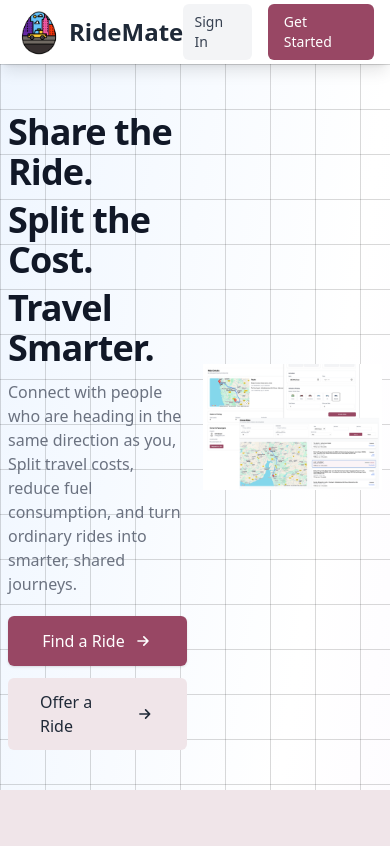
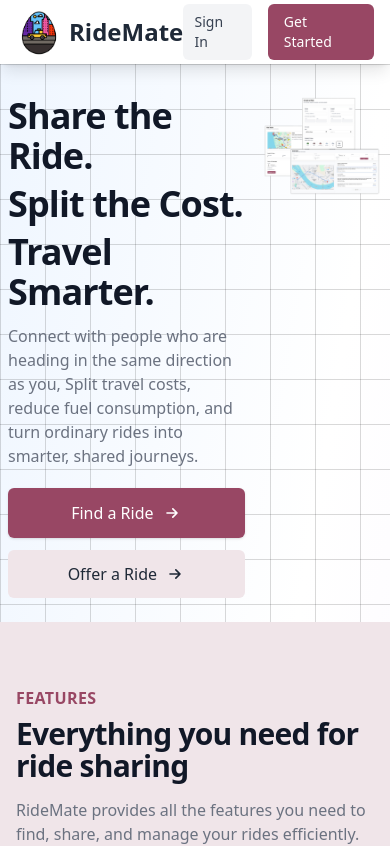
Before and after one commit to ArthSonani/RideMate, a Next.js app: page / in a window 390 px wide. Shown: the top 846 px of the page. Built offline with nearby package versions, Linux system fonts and the light colour scheme; no server answers.

Commit message:
create and home page update

```diff
--- a/app/login/page.jsx
+++ b/app/login/page.jsx
@@ -38,7 +38,7 @@ export default function LoginPage() {
   };
 
   return (
-    <div className="min-h-screen flex flex-col items-center justify-center bg-gray-100 px-4">
+    <div className="min-h-screen flex flex-col items-center justify-center bg-gray-100 px-4 bg-[linear-gradient(to_right,rgba(0,0,0,0.08)_1px,transparent_1px),linear-gradient(to_bottom,rgba(0,0,0,0.08)_1px,transparent_1px)] [background-size:45px_45px]">
       <div className="w-full">
         <Image
           src="/ridemate-main.png"
--- a/app/page.jsx
+++ b/app/page.jsx
@@ -7,8 +7,8 @@ const Home = () => {
 
   return (
     <div className="min-h-screen bg-gradient-to-br from-blue-50 via-white to-purple-50">
-      <section className="flex flex-center relative pt-10 pb-10 sm:pt-32 sm:pb-40 bg-[linear-gradient(to_right,rgba(0,0,0,0.15)_1px,transparent_1px),linear-gradient(to_bottom,rgba(0,0,0,0.15)_1px,transparent_1px)] [background-size:45px_45px]">
-        <div className="flex justify-center items-center w-1/2 px-2 sm:px-2 lg:px-20">
+      <section className="flex flex-center relative pt-6 pb-6 sm:pt-32 sm:pb-40 bg-[linear-gradient(to_right,rgba(0,0,0,0.15)_1px,transparent_1px),linear-gradient(to_bottom,rgba(0,0,0,0.15)_1px,transparent_1px)] [background-size:45px_45px]">
+        <div className="flex justify-center items-center w-auto px-2 sm:px-2 lg:px-20">
           <div className="text-left">
             <h1 className="text-4xl tracking-tight font-extrabold text-gray-900 sm:text-5xl md:text-6xl">
               <span className="block my-2">Share the Ride.</span>
@@ -41,8 +41,8 @@ const Home = () => {
           </div>
         </div>
 
-        <div className='flex justify-center items-center w-1/2 h-auto'>
-            <Image
+        <div className='flex justify-center items-center w-2/3 h-full'>
+            <img
               src="/hero.png"
               alt="RideMate Hero"
               width={650}
--- a/app/register/page.jsx
+++ b/app/register/page.jsx
@@ -73,7 +73,7 @@ const Register = () => {
   };
 
   return (
-    <div className="min-h-screen flex flex-col items-center justify-center bg-gray-100 px-4 mt-10">
+    <div className="min-h-screen flex flex-col items-center justify-center bg-gray-100 px-4 pt-20 bg-[linear-gradient(to_right,rgba(0,0,0,0.08)_1px,transparent_1px),linear-gradient(to_bottom,rgba(0,0,0,0.08)_1px,transparent_1px)] [background-size:45px_45px]">
       <div className="w-full">
         <Image
           src="/ridemate-main.png"
--- a/app/rides/create/page.jsx
+++ b/app/rides/create/page.jsx
@@ -148,7 +148,7 @@ const CreateRide = () => {
   }
 
   return (
-    <div className="min-h-screen bg-gray-100 p-6">
+    <div className="min-h-screen bg-gray-100 p-6 bg-[linear-gradient(to_right,rgba(0,0,0,0.08)_1px,transparent_1px),linear-gradient(to_bottom,rgba(0,0,0,0.08)_1px,transparent_1px)] [background-size:45px_45px]">
       <div className="max-w-3xl mx-auto bg-white rounded-2xl shadow-2xl ring-1 ring-black/5 p-8">
         <h1 className="text-2xl font-semibold mt-4">Create a Ride</h1>
         <p className="text-sm text-gray-600 mt-1">Fill in pickup, dropoff, schedule, and pricing details.</p>
--- a/app/rides/page.jsx
+++ b/app/rides/page.jsx
@@ -360,7 +360,7 @@ export default function BrowseRidesPage() {
 
 			{/* Rides List */}
 			<div className="w-full flex">
-				<div className="w-1/2 border border-gray-300 p-6">
+				<div className="w-1/2 border border-gray-300 px-6 py-20">
 					<GoogleDirectionsMap
 						origin={selectedRide?.source?.address || null}
 						destination={selectedRide?.destination?.address || null}
```
Also changed, not shown: public/hero.png.
